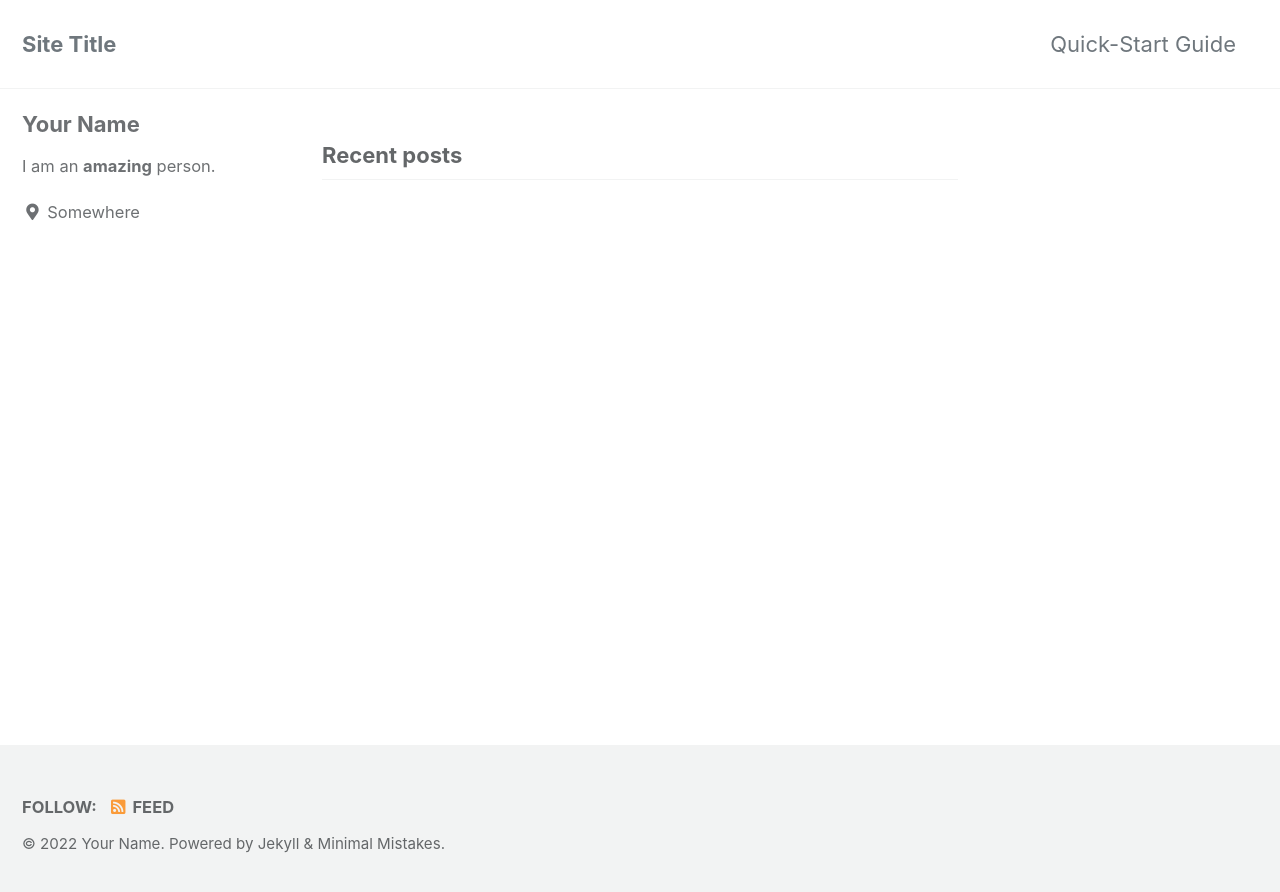
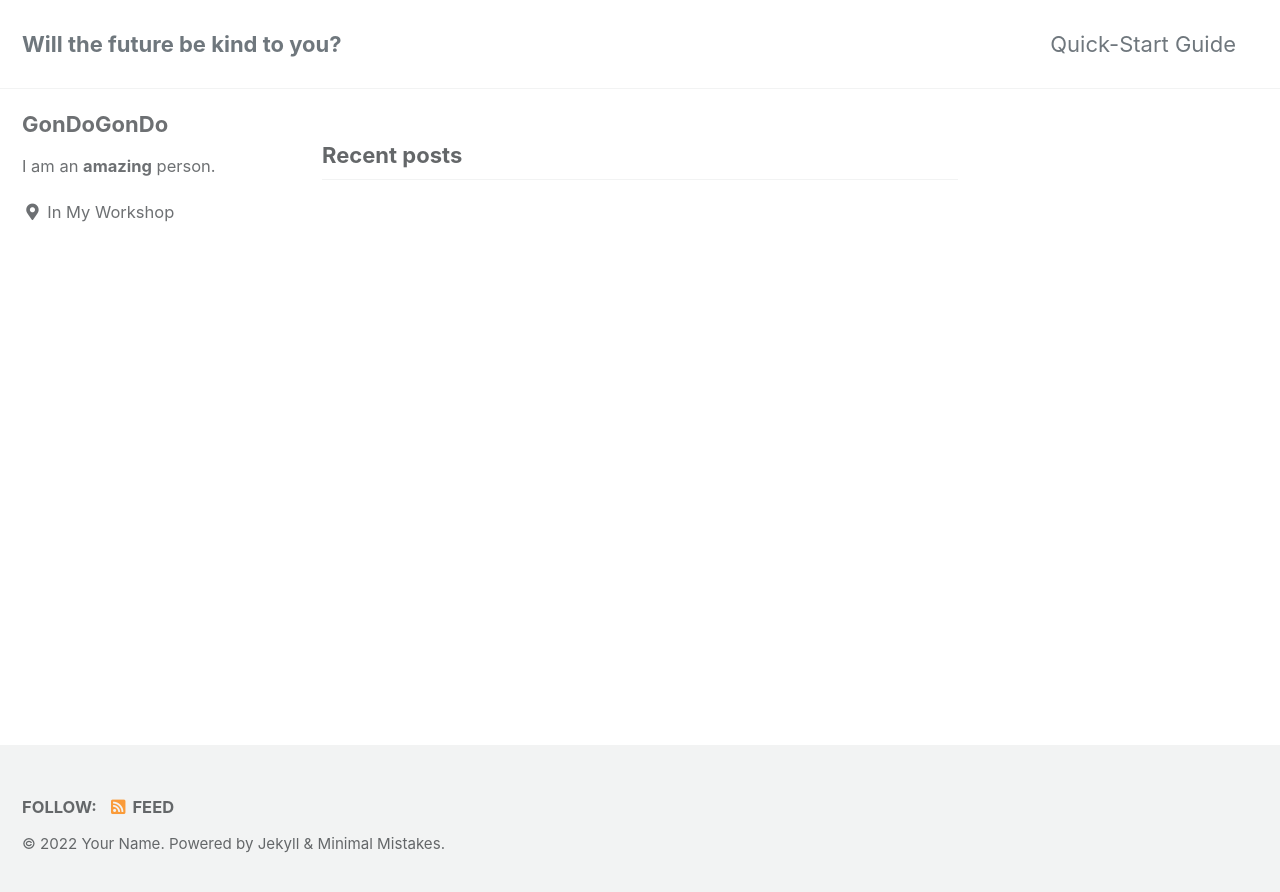
Before and after one commit to dmsgus6523/dmsgus6523.github.io, a Jekyll site: the page built from index.html, in a window 1280 px wide. Shown: the top 892 px of the page. Built offline with Jekyll 4.4.1, drawn with Linux system fonts in a browser that asks for light colours; cached includes are drawn as plain includes; the list of posts is cut into pages by our own code.

Commit message:
change config

```diff
--- a/_config.yml
+++ b/_config.yml
@@ -16,7 +16,7 @@ minimal_mistakes_skin    : "default" # "air", "aqua", "contrast", "dark", "dirt"
 
 # Site Settings
 locale                   : "en-US"
-title                    : "Site Title"
+title                    : "Will the future be kind to you?"
 title_separator          : "-"
 subtitle                 : # site tagline that appears below site title in masthead
 name                     : "Your Name"
@@ -102,10 +102,10 @@ analytics:
 
 # Site Author
 author:
-  name             : "Your Name"
+  name             : "GonDoGonDo"
   avatar           : # path of avatar image, e.g. "/assets/images/bio-photo.jpg"
   bio              : "I am an **amazing** person."
-  location         : "Somewhere"
+  location         : "In My Workshop"
   email            :
   links:
     - label: "Email"
```
